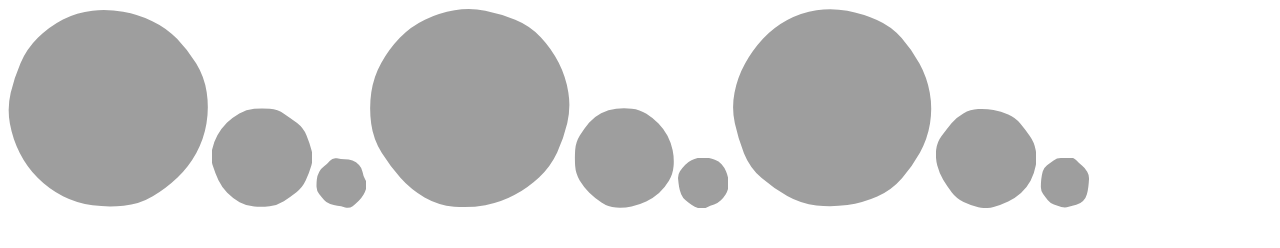
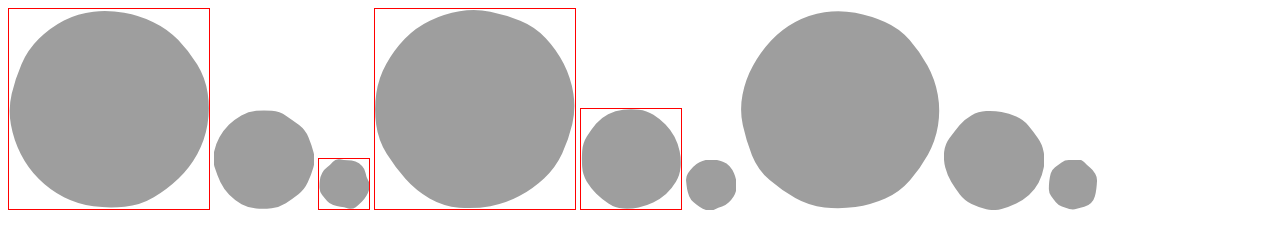
Before and after one commit to oimos/bouncingmask, a plain HTML site: page index.html in a window 1280 px wide. Drawn offline with Linux system fonts and the light colour scheme.

Commit message:
added option for randomize specific images

```diff
--- a/index.html
+++ b/index.html
@@ -17,6 +17,9 @@
           .canvas:hover{
             opacity: .4;
           }
+          .canvas[data-random="true"]{
+            border: 1px solid red;
+          }
           @media screen and (max-width:600px) {
             .canvas{
               width: 100px;
@@ -30,7 +33,8 @@
         <canvas class="canvas" width="200" height="200"
                 data-intensity="0.2"
                 data-src="https://r.r10s.jp/com/img/home/smart/topbanner/campaign/201702/sports/2017_vissel_win_pc_314x314.jpg"
-                data-url="http://yahoo.co.jp">
+                data-url="http://yahoo.co.jp"
+                data-random="true">
         </canvas>
 
         <canvas class="canvas" width="100" height="100"
@@ -40,15 +44,18 @@
         </canvas>
         <canvas class="canvas" width="50" height="50"
                 data-intensity="0.2"
-                 data-src="https://r.r10s.jp/com/img/thumb/200309/message/flash/201709/20170921_asuraku_314x314.gif">
+                 data-src="https://r.r10s.jp/com/img/thumb/200309/message/flash/201709/20170921_asuraku_314x314.gif"
+                 data-random="true">
         </canvas>
         <canvas  class="canvas" width="200" height="200"
                 data-intensity="0.2"
-                 data-src="https://r.r10s.jp/evt/event/rmagazine/_cmn/img/main/2017/top_0920_researchvol12.jpg">
+                 data-src="https://r.r10s.jp/evt/event/rmagazine/_cmn/img/main/2017/top_0920_researchvol12.jpg"
+                 data-random="true">
         </canvas>
         <canvas class="canvas" width="100" height="100"
                 data-intensity="0.2"
-                 data-src="https://r.r10s.jp/com/img/home/smart/topbanner/campaign/201702/sports/2017_vissel_win_pc_314x314.jpg">
+                 data-src="https://r.r10s.jp/com/img/home/smart/topbanner/campaign/201702/sports/2017_vissel_win_pc_314x314.jpg"
+                 data-random="true">
         </canvas>
         <canvas class="canvas" width="50" height="50"
                 data-intensity="0.2"
@@ -98,11 +105,8 @@
             this.centerX = this.target.getAttribute('width') * 0.5;
             this.centerY = this.target.getAttribute('height') * 0.5;
             this.speed = Math.random() * 10 + BOUNCINGSPEED ;
-            // this.movement = Math.random() + 5 ;
             this.rotation = 0;
             this.addPos = 0;
-            console.log(this.target.offsetWidth);
-            console.log(this.target.offsetHeight);
           },
           setPoints: function(){
             this.addPos = Math.cos(this.rotation * ( Math.PI / 180) ) * this.range;
@@ -129,13 +133,19 @@
             this.ctxRadius = this.ctxDiameter * 0.5;
             this.intensity = this.el.getAttribute('data-intensity') || 0.3;
             this.src = this.el.getAttribute('data-src');
+            this.isRandom = this.el.getAttribute('data-random');
             this.link = this.el.getAttribute('data-url');
-            this.image = new Image();
-            this.image.src = this.src;
             this.point = [];
             this.rota = 360 / MAX;
             this.isAnimate = true;
             this.loop = undefined;
+            this.image = new Image();
+            if(this.isRandom == 'true'){
+              this.image.src = imgArray[imgPos];
+              imgPos++;
+            } else {
+              this.image.src = this.src;
+            }
           },
           init: function(){
             var that = this;
@@ -206,7 +216,27 @@
             that.loop();
           }
         }
-        var targetNode = document.querySelectorAll('canvas')
+
+
+        var targetNode = document.querySelectorAll('canvas');
+        var randomImgEl = document.querySelectorAll('canvas[data-random="true"]');
+        var imgArray = [];
+        var imgPos = 0;
+        randomImgEl.forEach(function(el){
+          imgArray.push(el.getAttribute('data-src'));
+        });
+        function shuffle(a) {
+            var j, x, i;
+            for (i = a.length; i; i--) {
+                j = Math.floor(Math.random() * i);
+                x = a[i - 1];
+                a[i - 1] = a[j];
+                a[j] = x;
+            }
+            return a;
+        }
+        imgArray = shuffle(imgArray);
+
         for(var i = 0; i < targetNode.length; i++){
           var animatePoints = new AnimatePoints(targetNode[i], i);
         }
```
